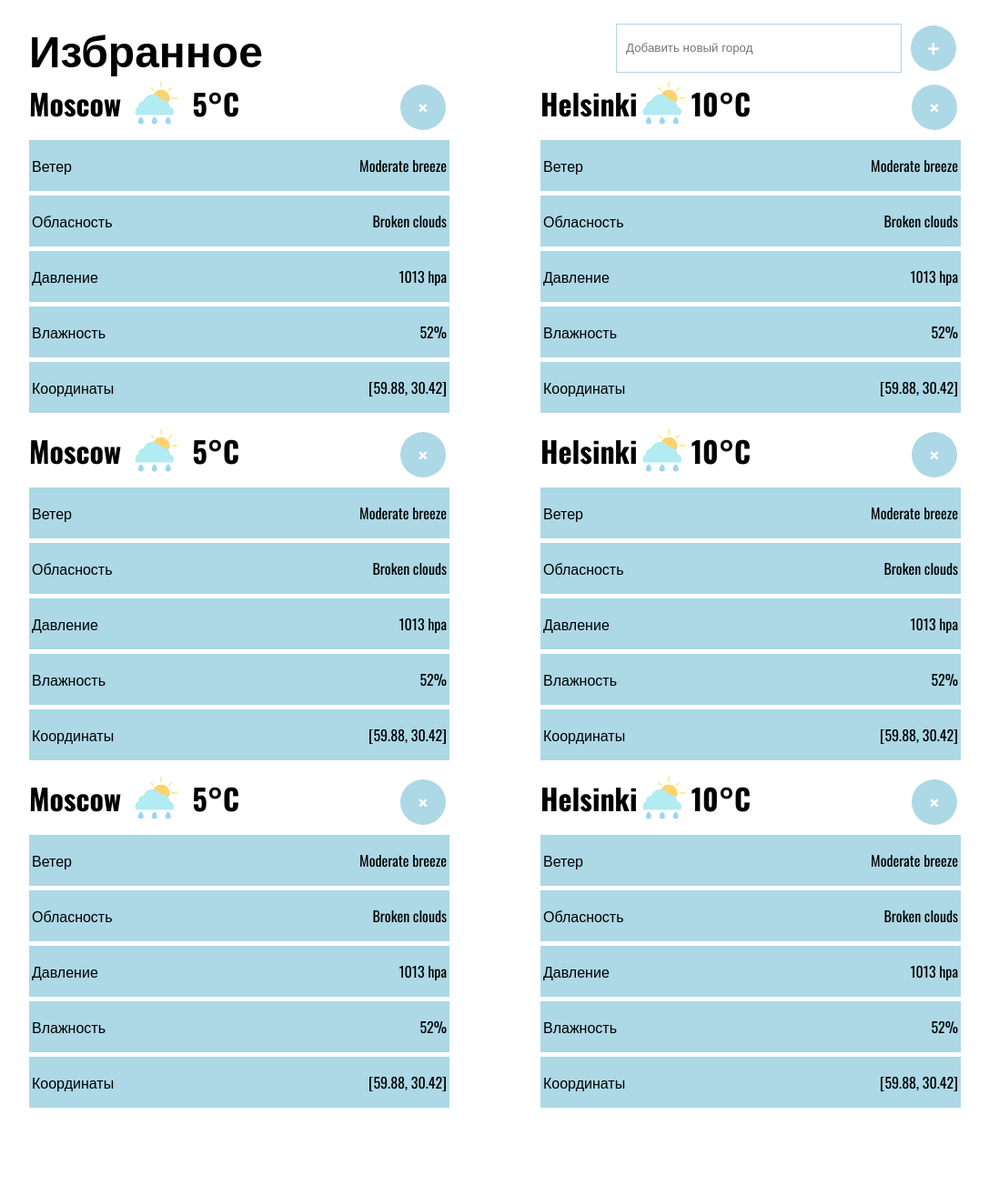
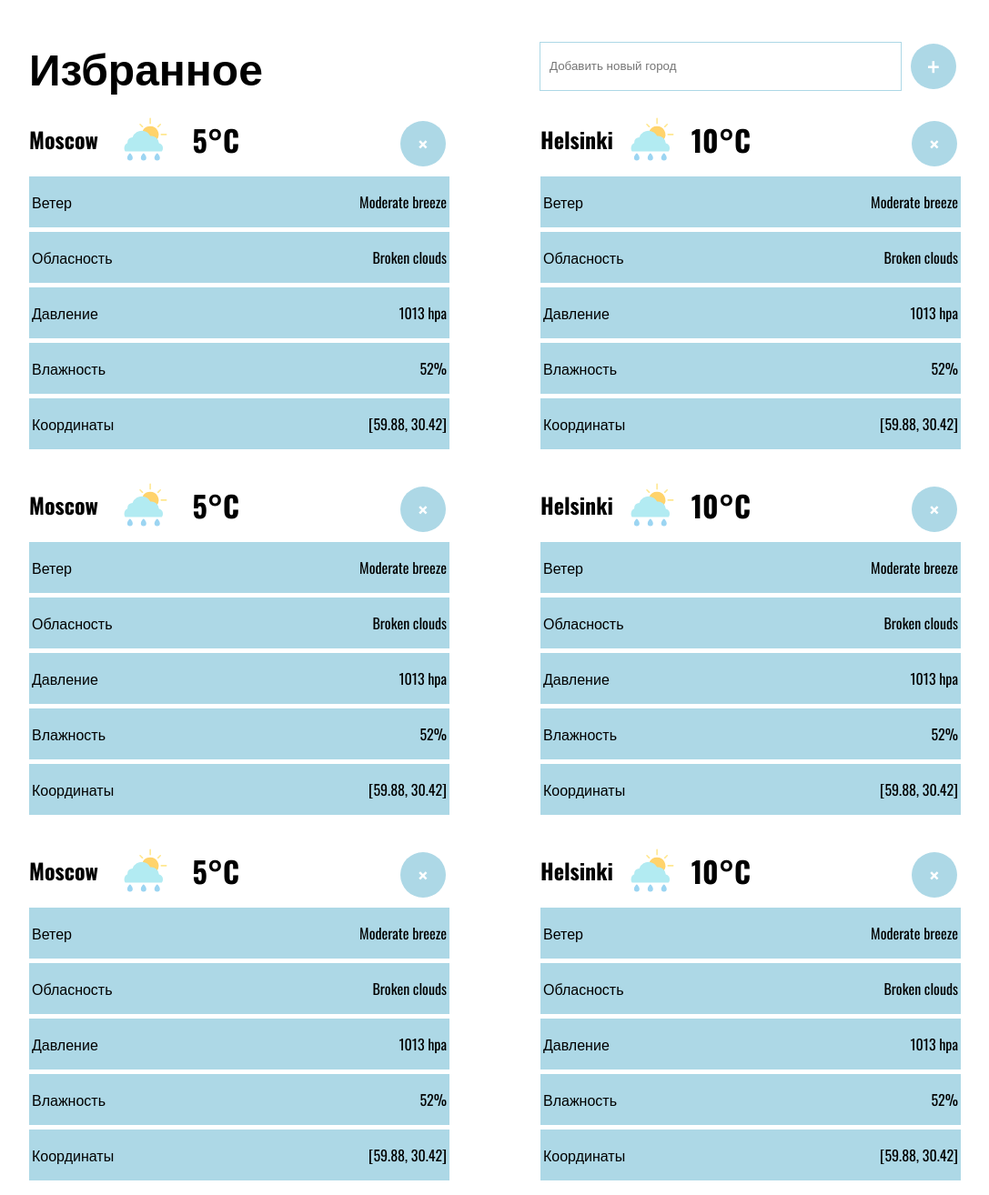
Before and after one commit to julesadikhanyan/weather, a website: page index.html in a window 1280 px wide. Shown: the part 520-1834 px from the top of the page at 91% size, without its empty margins (96-1183 px from the left). Before the commit the page ends 1754 px from the top, so only its background shows below. Drawn offline with nearby package versions, Linux system fonts and the light colour scheme.

Commit message:
fix html + css

```diff
--- a/index.html
+++ b/index.html
@@ -18,11 +18,12 @@
     </div>
 </header>
 <main>
-    <div class="my-city">
+    <section class="current-city">
+        <article class="my-city">
             <h2>Saint Petersburg</h2>
             <img src="img/sunny-rain.svg" alt="sunny-rain">
             <p>8°C</p>
-    </div>
+        </article>
         <div class="my-city-list">
             <ul>
                 <li>
@@ -47,20 +48,24 @@
                 </li>
             </ul>
         </div>
+    </section>
+
+    <section class="favorites">
         <h2 class="favorites-header">Избранное</h2>
-    <div class="new-city">
+        <article class="new-city">
             <label>
                 <input placeholder="Добавить новый город">
             </label>
             <button>+</button>
-    </div>
-    <div class="city-left">
+        </article>
+
+        <section class="city-left">
             <button class="close-button">×</button>
-        <div class="city-header">
+            <article class="city-header">
                 <h3>Moscow</h3>
                 <img src="img/sunny-rain.svg" alt="sunny-rain">
                 <p>5°C</p>
-        </div>
+            </article>
             <ul>
                 <li>
                     <p>Ветер</p>
@@ -83,14 +88,15 @@
                     <p>[59.88, 30.42]</p>
                 </li>
             </ul>
-    </div>
-    <div class="city-right">
+        </section>
+
+        <section class="city-right">
             <button class="close-button">×</button>
-        <div class="city-header">
+            <article class="city-header">
                 <h3>Helsinki</h3>
                 <img src="img/sunny-rain.svg" alt="sunny-rain">
                 <p>10°C</p>
-        </div>
+            </article>
             <ul>
                 <li>
                     <p>Ветер</p>
@@ -113,14 +119,15 @@
                     <p>[59.88, 30.42]</p>
                 </li>
             </ul>
-    </div>
-    <div class="city-left">
+        </section>
+
+        <section class="city-left">
             <button class="close-button">×</button>
-        <div class="city-header">
+            <article class="city-header">
                 <h3>Moscow</h3>
                 <img src="img/sunny-rain.svg" alt="sunny-rain">
                 <p>5°C</p>
-        </div>
+            </article>
             <ul>
                 <li>
                     <p>Ветер</p>
@@ -143,14 +150,15 @@
                     <p>[59.88, 30.42]</p>
                 </li>
             </ul>
-    </div>
-    <div class="city-right">
+        </section>
+
+        <section class="city-right">
             <button class="close-button">×</button>
-        <div class="city-header">
+            <article class="city-header">
                 <h3>Helsinki</h3>
                 <img src="img/sunny-rain.svg" alt="sunny-rain">
                 <p>10°C</p>
-        </div>
+            </article>
             <ul>
                 <li>
                     <p>Ветер</p>
@@ -173,14 +181,15 @@
                     <p>[59.88, 30.42]</p>
                 </li>
             </ul>
-    </div>
-    <div class="city-left">
+        </section>
+
+        <section class="city-left">
             <button class="close-button">×</button>
-        <div class="city-header">
+            <article class="city-header">
                 <h3>Moscow</h3>
                 <img src="img/sunny-rain.svg" alt="sunny-rain">
                 <p>5°C</p>
-        </div>
+            </article>
             <ul>
                 <li>
                     <p>Ветер</p>
@@ -203,14 +212,15 @@
                     <p>[59.88, 30.42]</p>
                 </li>
             </ul>
-    </div>
-    <div class="city-right">
+        </section>
+
+        <section class="city-right">
             <button class="close-button">×</button>
-        <div class="city-header">
+            <article class="city-header">
                 <h3>Helsinki</h3>
                 <img src="img/sunny-rain.svg" alt="sunny-rain">
                 <p>10°C</p>
-        </div>
+            </article>
             <ul>
                 <li>
                     <p>Ветер</p>
@@ -233,7 +243,8 @@
                     <p>[59.88, 30.42]</p>
                 </li>
             </ul>
-    </div>
+        </section>
+    </section>
 </main>
 </body>
 </html>
--- a/style.css
+++ b/style.css
@@ -48,12 +48,18 @@
         width: 20vw;
         border-radius: 10px;
     }
-    main {
+    .current-city, .favorites {
          display: grid;
          grid-template-columns: repeat(2, 1fr);
+         grid-row-gap: 20px;
      }
+
+    .favorites {
+        margin-top: 20px;
+    }
+
     .my-city img {
-          height: 250px;
+        height: 250px;
           width: 250px;
           float: left;
           margin-right: 50px;
@@ -97,11 +103,12 @@
         flex-direction: row;
         justify-content: flex-end;
         align-items: center;
+        /*border: 1px solid red;*/
     }
 
     input {
         height: 50px;
-        width: 300px;
+        width: 30vw;
 
         background: none;
         border: 1px solid lightblue;
@@ -141,7 +148,7 @@
         /*border: 1px solid red;*/
     }
     h3 {
-        font-size: 2rem;
+        font-size: 1.5rem;
         margin: 0;
 
     }
@@ -171,10 +178,22 @@
         margin: 5px 4px 0 0;
     }
 }
+@media screen and (max-width: 1100px) {
+    .weather-here {
+        font-size: 2rem;
+    }
 
+    .my-city img {
+        height: 150px;
+        width: 150px;
+    }
+    .my-city p {
+        font-size: 2.5rem;
+        margin-top: 30px;
+    }
+}
 
-@media screen and (max-width: 500px) {
-
+@media screen and (max-width: 768px) {
     header {
         grid-template-columns: repeat(2, 1fr);
         grid-template-areas: "weather-here new-location";
@@ -183,6 +202,7 @@
 
     .weather-here {
         font-size: 2rem;
+        /*border: 1px solid red;*/
     }
 
     header button {
@@ -191,17 +211,22 @@
         background-image: url("img/reload.svg");
         font-size: 0;
         border-radius: 10px;
+        /*border: 1px solid red;*/
+
     }
-    main {
+    .current-city, .favorites {
          grid-template-columns: 1fr;
+         grid-row-gap: 20px;
      }
     .my-city img {
           height: 120px;
           width: 120px;
+          /*border: 1px solid red;*/
       }
     .my-city p {
-           font-size: 3rem;
-           margin-top: 30px;
+        font-size: 3rem;
+        margin-top: 30px;
+        /*border: 1px solid red;*/
        }
     .new-city {
         margin-top: 10px;
@@ -222,6 +247,6 @@
         /*border: 1px solid red;*/
     }
     input {
-        width: 200px;
+        width: 50vw;
     }
 }
```
Lines whose indentation alone changed are shown as unchanged.
